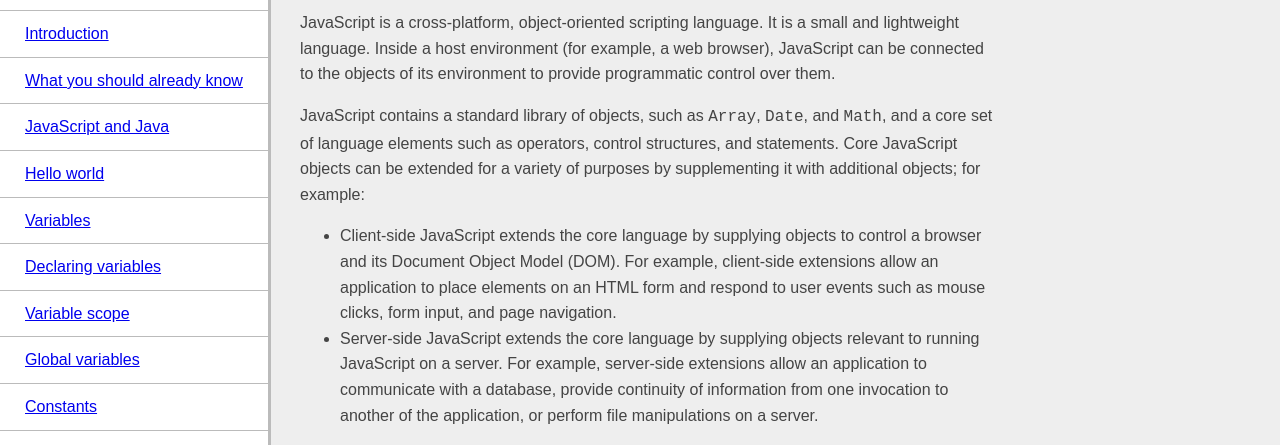
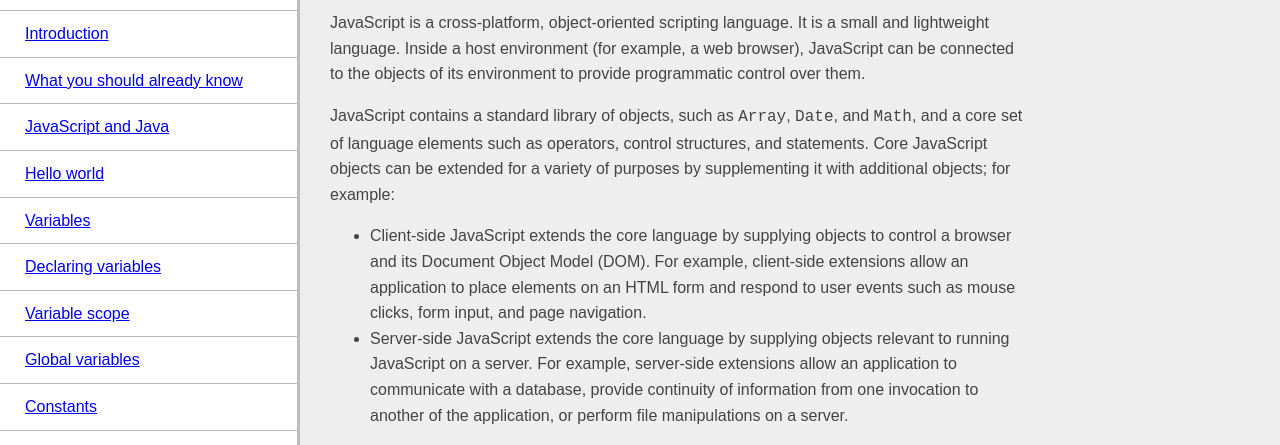
Before and after one commit to kevcomedia/technical-documentation, a website: page src/index.html in a window 1280 px wide. Shown: the part 68-513 px from the top of the page. Drawn offline with Linux system fonts and the light colour scheme.

Commit message:
Set nav width when on the side

```diff
--- a/src/main.css
+++ b/src/main.css
@@ -45,19 +45,22 @@ html {
 
     1. Provide some space for the navigation to the left.
     2. Remove margin to flush navigation to the very left.
+    3. Set a fixed width for the nav (might as well use an explicit value)
   */
 @media screen and (min-width: 56.25em) {
   .page {
+    --nav-width: 30rem; /* 3 */
     margin: 0; /* 2 */
   }
 
   .page__main {
-    margin-left: 30rem; /* 1 */
+    margin-left: calc(var(--nav-width) + 3rem); /* 1 */
   }
 
   .page__nav {
     position: fixed;
     top: 0;
+    width: var(--nav-width); /* 3 */
   }
 
   /** Navigation on large viewports
```
